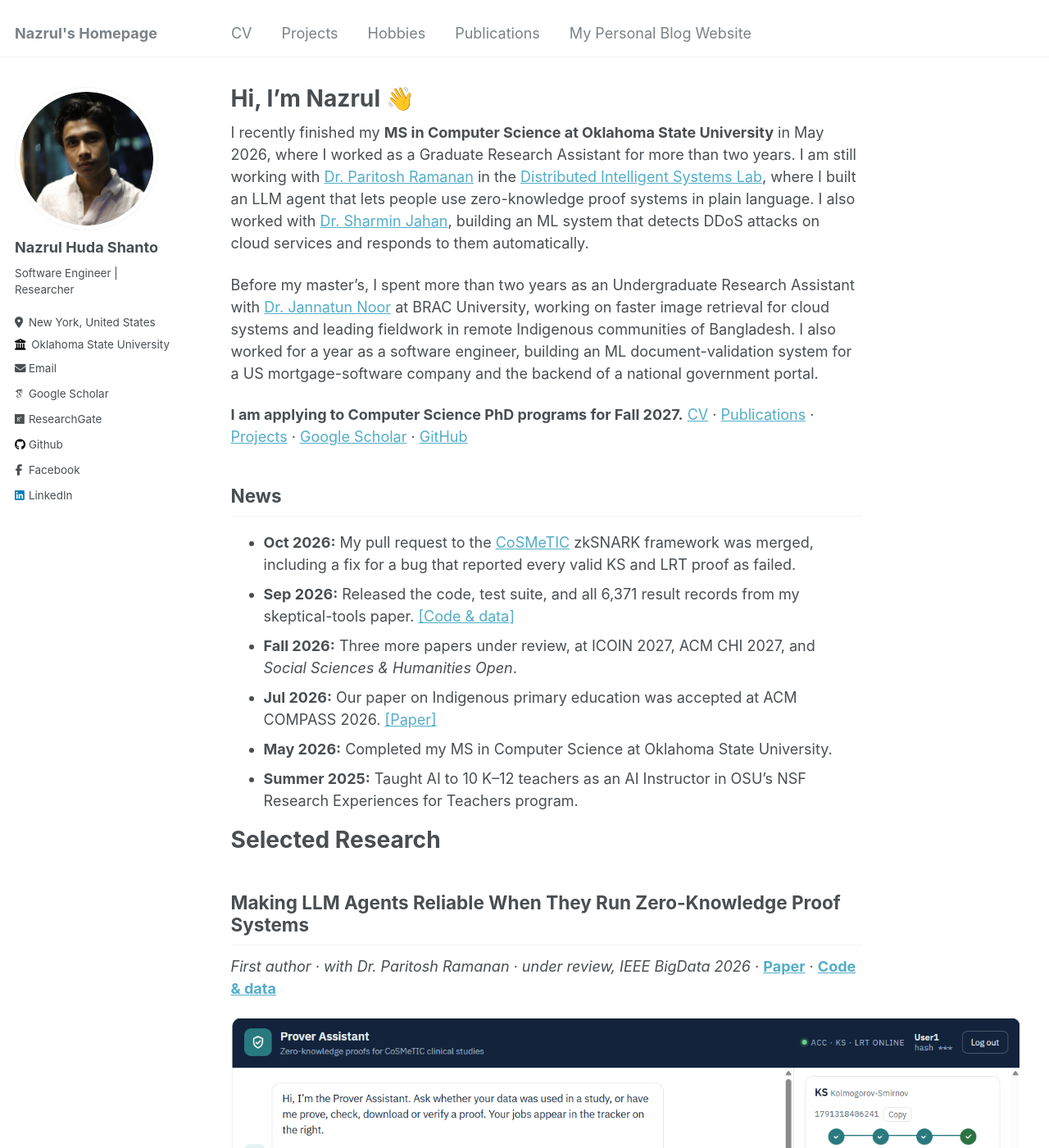
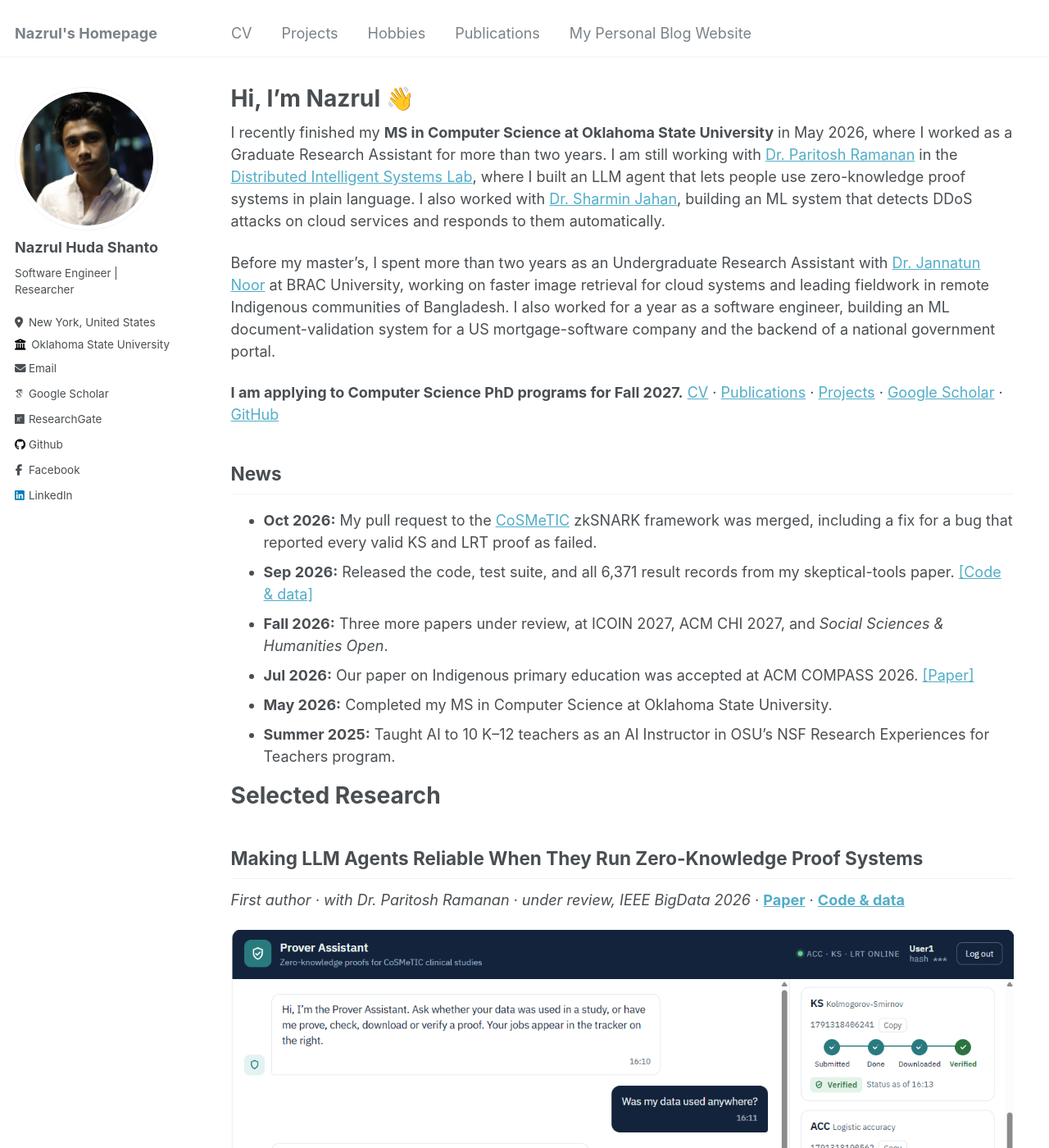
Before and after one commit to nazrulhuda/portfolio, a Jekyll site: the page built from _pages/about.md, in a window 1280 px wide and 1400 px high. Shown: the whole window at 82% size. Built offline with Jekyll 4.4.1, drawn with Linux system fonts in a browser that asks for light colours; some web fonts are replaced.

Commit message:
Widen the text column so text and images line up

```diff
--- a/assets/css/main.scss
+++ b/assets/css/main.scss
@@ -65,8 +65,7 @@
   }
 }
 
-/* Big screenshots and diagrams: on large screens, also use the empty
-   space to the right of the text column, so they appear about 25% bigger */
+/* Big screenshots and diagrams: exactly as wide as the text column */
 .wide-shot {
   display: block;
   width: 100%;
@@ -74,9 +73,11 @@
   margin: 0.5em 0 0.5em;
   border-radius: 6px;
 }
-@media (min-width: 1200px) {
-  .wide-shot {
-    width: 125%;
-    max-width: none;
+
+/* Wider text column on laptops and desktops: the theme leaves a large empty
+   strip to the right of the text; use most of it so text and images line up */
+@media (min-width: 57.8125em) {
+  .page {
+    padding-right: 2%;
   }
 }
```
